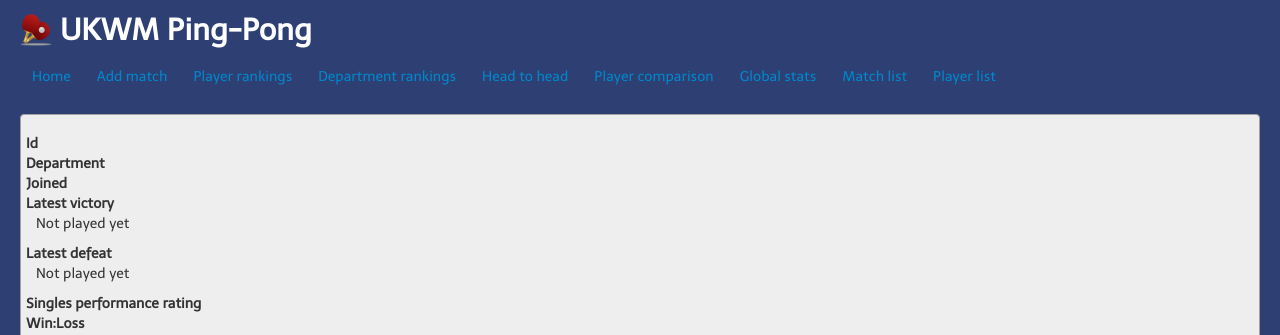
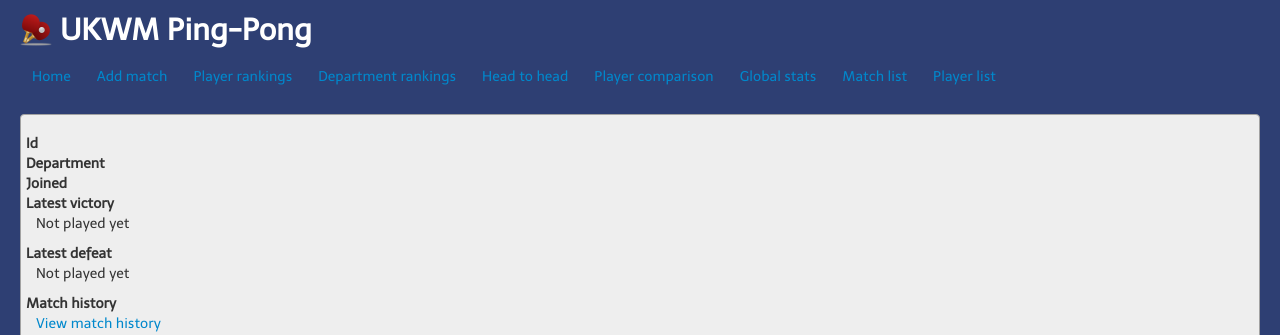
Before and after one commit to davidyell/Ping-Pong-Tracker, a CakePHP app: the page made by app/View/Players/view.ctp in a window 1280 px wide. Shown: the top 335 px of the page. Run offline with PHP 8.4 and a stand-in for CakePHP, Linux system fonts and the light colour scheme; the template is opened without the code that fills it, so the values that code supplies are empty; some libraries are stand-ins or nearby versions.

Commit message:
Added link to player page.

```diff
--- a/app/View/Players/view.ctp
+++ b/app/View/Players/view.ctp
@@ -63,6 +63,8 @@
             }
             ?>
         </dd>
+        <dt>Match history</dt>
+        <dd><?php echo $this->Html->link('View match history', array('controller'=>'matches','action'=>'match_history',$player['Player']['id']));?></dd>
         <dt>Singles performance rating</dt>
         <dd>
             <?php echo $player['Player']['performance_rating'];?>
```
